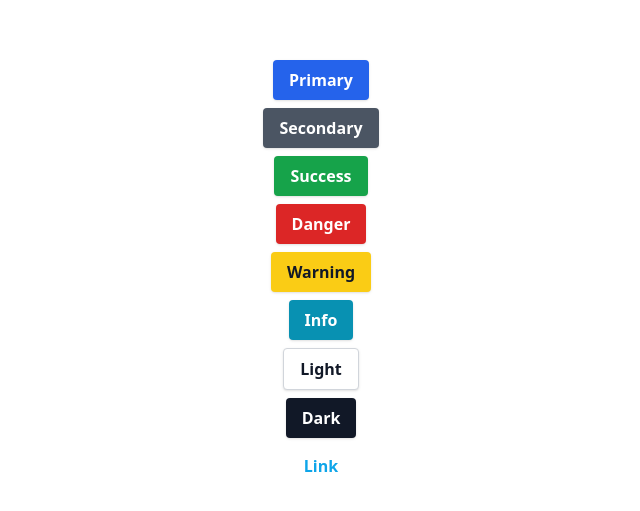
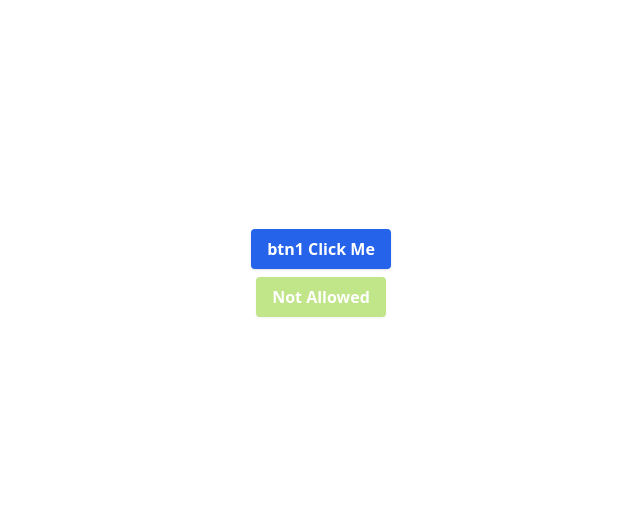
Before and after one commit to Mohammadiko33/LearnTailwind, a React (Vite) app: page / in a window 1280 px wide. Shown: the part 127-638 px from the top of the page, without its empty margins (319-959 px from the left). Built offline with nearby package versions, Linux system fonts and the light colour scheme.

Commit message:
add episode 11

```diff
--- /dev/null
+++ b/src/Episodes/E11.jsx
@@ -0,0 +1,28 @@
+import React, { useState } from "react";
+
+const E11 = () => {
+
+  const [isDisableSecondBtn1, setIsDisableSecondBtn1] = useState(false);
+  const [isDisableSecondBtn2, setIsDisableSecondBtn2] = useState(true);
+
+  return (
+    <div className="fullCenterCol gap-2">
+      <button
+        className="btn disabled:cursor-not-allowed disabled:opacity-50 focus:outline-none focus:ring-2 focus:ring-offset-2 bg-blue-600 text-white hover:bg-blue-700 focus:ring-blue-400"
+        onClick={() => setIsDisableSecondBtn2(!isDisableSecondBtn2)}
+        disabled={isDisableSecondBtn1}
+      >
+        {isDisableSecondBtn1 ? "Not Allowed" : "btn1 Click Me"}
+      </button>
+      <button
+        className="btn btn-secondary disabled:hover:bg-none disabled:cursor-not-allowed disabled:opacity-50  hover:bg-lime-500 focus:ring-lime-400 active:bg-lime-600"
+        onClick={() => setIsDisableSecondBtn1(!isDisableSecondBtn1)}
+        disabled={isDisableSecondBtn2}
+      >
+        {isDisableSecondBtn2 ? "Not Allowed" : "btn2 Click Me"}
+      </button>
+    </div>
+  );
+};
+
+export default E11;
--- a/src/index.css
+++ b/src/index.css
@@ -556,12 +556,17 @@ video {
 
 .btn {
   display: inline-block;
+  cursor: pointer;
   border-radius: 0.25rem;
+  --tw-bg-opacity: 1;
+  background-color: rgb(37 99 235 / var(--tw-bg-opacity, 1));
   padding-left: 1rem;
   padding-right: 1rem;
   padding-top: 0.5rem;
   padding-bottom: 0.5rem;
   font-weight: 600;
+  --tw-text-opacity: 1;
+  color: rgb(255 255 255 / var(--tw-text-opacity, 1));
   --tw-shadow: 0 1px 3px 0 rgb(0 0 0 / 0.1), 0 1px 2px -1px rgb(0 0 0 / 0.1);
   --tw-shadow-colored: 0 1px 3px 0 var(--tw-shadow-color), 0 1px 2px -1px var(--tw-shadow-color);
   box-shadow: var(--tw-ring-offset-shadow, 0 0 #0000), var(--tw-ring-shadow, 0 0 #0000), var(--tw-shadow);
@@ -570,217 +575,9 @@ video {
   transition-duration: 200ms;
 }
 
-.btn:focus {
-  outline: 2px solid transparent;
-  outline-offset: 2px;
-  --tw-ring-offset-shadow: var(--tw-ring-inset) 0 0 0 var(--tw-ring-offset-width) var(--tw-ring-offset-color);
-  --tw-ring-shadow: var(--tw-ring-inset) 0 0 0 calc(2px + var(--tw-ring-offset-width)) var(--tw-ring-color);
-  box-shadow: var(--tw-ring-offset-shadow), var(--tw-ring-shadow), var(--tw-shadow, 0 0 #0000);
-  --tw-ring-offset-width: 2px;
-}
-
-.btn-primary {
-  --tw-bg-opacity: 1;
-  background-color: rgb(37 99 235 / var(--tw-bg-opacity, 1));
-  --tw-text-opacity: 1;
-  color: rgb(255 255 255 / var(--tw-text-opacity, 1));
-}
-
-.btn-primary:hover {
-  --tw-bg-opacity: 1;
-  background-color: rgb(29 78 216 / var(--tw-bg-opacity, 1));
-}
-
-.btn-primary:focus {
-  --tw-ring-opacity: 1;
-  --tw-ring-color: rgb(96 165 250 / var(--tw-ring-opacity, 1));
-}
-
-.btn-primary:active {
-  --tw-bg-opacity: 1;
-  background-color: rgb(30 64 175 / var(--tw-bg-opacity, 1));
-}
-
 .btn-secondary {
   --tw-bg-opacity: 1;
-  background-color: rgb(75 85 99 / var(--tw-bg-opacity, 1));
-  --tw-text-opacity: 1;
-  color: rgb(255 255 255 / var(--tw-text-opacity, 1));
-}
-
-.btn-secondary:hover {
-  --tw-bg-opacity: 1;
-  background-color: rgb(55 65 81 / var(--tw-bg-opacity, 1));
-}
-
-.btn-secondary:focus {
-  --tw-ring-opacity: 1;
-  --tw-ring-color: rgb(156 163 175 / var(--tw-ring-opacity, 1));
-}
-
-.btn-secondary:active {
-  --tw-bg-opacity: 1;
-  background-color: rgb(31 41 55 / var(--tw-bg-opacity, 1));
-}
-
-.btn-success {
-  --tw-bg-opacity: 1;
-  background-color: rgb(22 163 74 / var(--tw-bg-opacity, 1));
-  --tw-text-opacity: 1;
-  color: rgb(255 255 255 / var(--tw-text-opacity, 1));
-}
-
-.btn-success:hover {
-  --tw-bg-opacity: 1;
-  background-color: rgb(21 128 61 / var(--tw-bg-opacity, 1));
-}
-
-.btn-success:focus {
-  --tw-ring-opacity: 1;
-  --tw-ring-color: rgb(74 222 128 / var(--tw-ring-opacity, 1));
-}
-
-.btn-success:active {
-  --tw-bg-opacity: 1;
-  background-color: rgb(22 101 52 / var(--tw-bg-opacity, 1));
-}
-
-.btn-danger {
-  --tw-bg-opacity: 1;
-  background-color: rgb(220 38 38 / var(--tw-bg-opacity, 1));
-  --tw-text-opacity: 1;
-  color: rgb(255 255 255 / var(--tw-text-opacity, 1));
-}
-
-.btn-danger:hover {
-  --tw-bg-opacity: 1;
-  background-color: rgb(185 28 28 / var(--tw-bg-opacity, 1));
-}
-
-.btn-danger:focus {
-  --tw-ring-opacity: 1;
-  --tw-ring-color: rgb(248 113 113 / var(--tw-ring-opacity, 1));
-}
-
-.btn-danger:active {
-  --tw-bg-opacity: 1;
-  background-color: rgb(153 27 27 / var(--tw-bg-opacity, 1));
-}
-
-.btn-warning {
-  --tw-bg-opacity: 1;
-  background-color: rgb(250 204 21 / var(--tw-bg-opacity, 1));
-  --tw-text-opacity: 1;
-  color: rgb(17 24 39 / var(--tw-text-opacity, 1));
-}
-
-.btn-warning:hover {
-  --tw-bg-opacity: 1;
-  background-color: rgb(234 179 8 / var(--tw-bg-opacity, 1));
-}
-
-.btn-warning:focus {
-  --tw-ring-opacity: 1;
-  --tw-ring-color: rgb(253 224 71 / var(--tw-ring-opacity, 1));
-}
-
-.btn-warning:active {
-  --tw-bg-opacity: 1;
-  background-color: rgb(202 138 4 / var(--tw-bg-opacity, 1));
-}
-
-.btn-info {
-  --tw-bg-opacity: 1;
-  background-color: rgb(8 145 178 / var(--tw-bg-opacity, 1));
-  --tw-text-opacity: 1;
-  color: rgb(255 255 255 / var(--tw-text-opacity, 1));
-}
-
-.btn-info:hover {
-  --tw-bg-opacity: 1;
-  background-color: rgb(14 116 144 / var(--tw-bg-opacity, 1));
-}
-
-.btn-info:focus {
-  --tw-ring-opacity: 1;
-  --tw-ring-color: rgb(34 211 238 / var(--tw-ring-opacity, 1));
-}
-
-.btn-info:active {
-  --tw-bg-opacity: 1;
-  background-color: rgb(21 94 117 / var(--tw-bg-opacity, 1));
-}
-
-.btn-light {
-  border-width: 1px;
-  --tw-border-opacity: 1;
-  border-color: rgb(209 213 219 / var(--tw-border-opacity, 1));
-  --tw-bg-opacity: 1;
-  background-color: rgb(255 255 255 / var(--tw-bg-opacity, 1));
-  --tw-text-opacity: 1;
-  color: rgb(17 24 39 / var(--tw-text-opacity, 1));
-}
-
-.btn-light:hover {
-  --tw-bg-opacity: 1;
-  background-color: rgb(243 244 246 / var(--tw-bg-opacity, 1));
-}
-
-.btn-light:focus {
-  --tw-ring-opacity: 1;
-  --tw-ring-color: rgb(229 231 235 / var(--tw-ring-opacity, 1));
-}
-
-.btn-light:active {
-  --tw-bg-opacity: 1;
-  background-color: rgb(229 231 235 / var(--tw-bg-opacity, 1));
-}
-
-.btn-dark {
-  --tw-bg-opacity: 1;
-  background-color: rgb(17 24 39 / var(--tw-bg-opacity, 1));
-  --tw-text-opacity: 1;
-  color: rgb(255 255 255 / var(--tw-text-opacity, 1));
-}
-
-.btn-dark:hover {
-  --tw-bg-opacity: 1;
-  background-color: rgb(31 41 55 / var(--tw-bg-opacity, 1));
-}
-
-.btn-dark:focus {
-  --tw-ring-opacity: 1;
-  --tw-ring-color: rgb(55 65 81 / var(--tw-ring-opacity, 1));
-}
-
-.btn-dark:active {
-  --tw-bg-opacity: 1;
-  background-color: rgb(0 0 0 / var(--tw-bg-opacity, 1));
-}
-
-.btn-link {
-  background-color: transparent;
-  --tw-text-opacity: 1;
-  color: rgb(14 165 233 / var(--tw-text-opacity, 1));
-  --tw-shadow: 0 0 #0000;
-  --tw-shadow-colored: 0 0 #0000;
-  box-shadow: var(--tw-ring-offset-shadow, 0 0 #0000), var(--tw-ring-shadow, 0 0 #0000), var(--tw-shadow);
-}
-
-.btn-link:hover {
-  --tw-text-opacity: 1;
-  color: rgb(30 64 175 / var(--tw-text-opacity, 1));
-  text-decoration-line: underline;
-}
-
-.btn-link:focus {
-  --tw-ring-opacity: 1;
-  --tw-ring-color: rgb(96 165 250 / var(--tw-ring-opacity, 1));
-}
-
-.btn-link:active {
-  --tw-text-opacity: 1;
-  color: rgb(30 58 138 / var(--tw-text-opacity, 1));
+  background-color: rgb(132 204 22 / var(--tw-bg-opacity, 1));
 }
 
 .container {
@@ -819,6 +616,10 @@ video {
   .container {
     max-width: 1536px;
   }
+}
+
+.-z-50 {
+  z-index: -50;
 }
 
 .mx-auto {
@@ -1091,6 +892,58 @@ video {
   color: rgb(255 255 255 / var(--tw-text-opacity, 1));
 }
 
+.hover\:bg-blue-700:hover {
+  --tw-bg-opacity: 1;
+  background-color: rgb(29 78 216 / var(--tw-bg-opacity, 1));
+}
+
+.hover\:bg-lime-500:hover {
+  --tw-bg-opacity: 1;
+  background-color: rgb(132 204 22 / var(--tw-bg-opacity, 1));
+}
+
+.focus\:outline-none:focus {
+  outline: 2px solid transparent;
+  outline-offset: 2px;
+}
+
+.focus\:ring-2:focus {
+  --tw-ring-offset-shadow: var(--tw-ring-inset) 0 0 0 var(--tw-ring-offset-width) var(--tw-ring-offset-color);
+  --tw-ring-shadow: var(--tw-ring-inset) 0 0 0 calc(2px + var(--tw-ring-offset-width)) var(--tw-ring-color);
+  box-shadow: var(--tw-ring-offset-shadow), var(--tw-ring-shadow), var(--tw-shadow, 0 0 #0000);
+}
+
+.focus\:ring-blue-400:focus {
+  --tw-ring-opacity: 1;
+  --tw-ring-color: rgb(96 165 250 / var(--tw-ring-opacity, 1));
+}
+
+.focus\:ring-lime-400:focus {
+  --tw-ring-opacity: 1;
+  --tw-ring-color: rgb(163 230 53 / var(--tw-ring-opacity, 1));
+}
+
+.focus\:ring-offset-2:focus {
+  --tw-ring-offset-width: 2px;
+}
+
+.active\:bg-lime-600:active {
+  --tw-bg-opacity: 1;
+  background-color: rgb(101 163 13 / var(--tw-bg-opacity, 1));
+}
+
+.disabled\:cursor-not-allowed:disabled {
+  cursor: not-allowed;
+}
+
+.disabled\:opacity-50:disabled {
+  opacity: 0.5;
+}
+
+.disabled\:hover\:bg-none:hover:disabled {
+  background-image: none;
+}
+
 @media (min-width: 640px) {
   .sm\:w-64 {
     width: 16rem;
--- a/src/main.jsx
+++ b/src/main.jsx
@@ -3,7 +3,7 @@ import { createRoot } from 'react-dom/client'
 import "./styles/reset.css"
 import './index.css'
 import "./styles/flexbox-utility-classes.css"
-import App from './Episodes/E10'
+import App from './Episodes/E11'
 
 createRoot(document.getElementById('root')).render(
   <StrictMode>
--- a/src/styles/App.css
+++ b/src/styles/App.css
@@ -4,33 +4,9 @@
 
 @layer base {
   .btn {
-    @apply inline-block px-4 py-2 rounded font-semibold shadow transition-colors duration-200 focus:outline-none focus:ring-2 focus:ring-offset-2;
-  }
-  .btn-primary {
-    @apply bg-blue-600 text-white hover:bg-blue-700 focus:ring-blue-400 active:bg-blue-800;
+    @apply inline-block px-4 py-2 rounded font-semibold shadow transition-colors duration-200 bg-blue-600 text-white cursor-pointer;
   }
   .btn-secondary {
-    @apply bg-gray-600 text-white hover:bg-gray-700 focus:ring-gray-400 active:bg-gray-800;
-  }
-  .btn-success {
-    @apply bg-green-600 text-white hover:bg-green-700 focus:ring-green-400 active:bg-green-800;
-  }
-  .btn-danger {
-    @apply bg-red-600 text-white hover:bg-red-700 focus:ring-red-400 active:bg-red-800;
-  }
-  .btn-warning {
-    @apply bg-yellow-400 text-gray-900 hover:bg-yellow-500 focus:ring-yellow-300 active:bg-yellow-600;
-  }
-  .btn-info {
-    @apply bg-cyan-600 text-white hover:bg-cyan-700 focus:ring-cyan-400 active:bg-cyan-800;
-  }
-  .btn-light {
-    @apply bg-white text-gray-900 border border-gray-300 hover:bg-gray-100 focus:ring-gray-200 active:bg-gray-200;
-  }
-  .btn-dark {
-    @apply bg-gray-900 text-white hover:bg-gray-800 focus:ring-gray-700 active:bg-black;
-  }
-  .btn-link {
-    @apply bg-transparent text-sky-500 hover:underline hover:text-blue-800 focus:ring-blue-400 active:text-blue-900 shadow-none;
+    @apply bg-lime-500;
   }
 }
```
